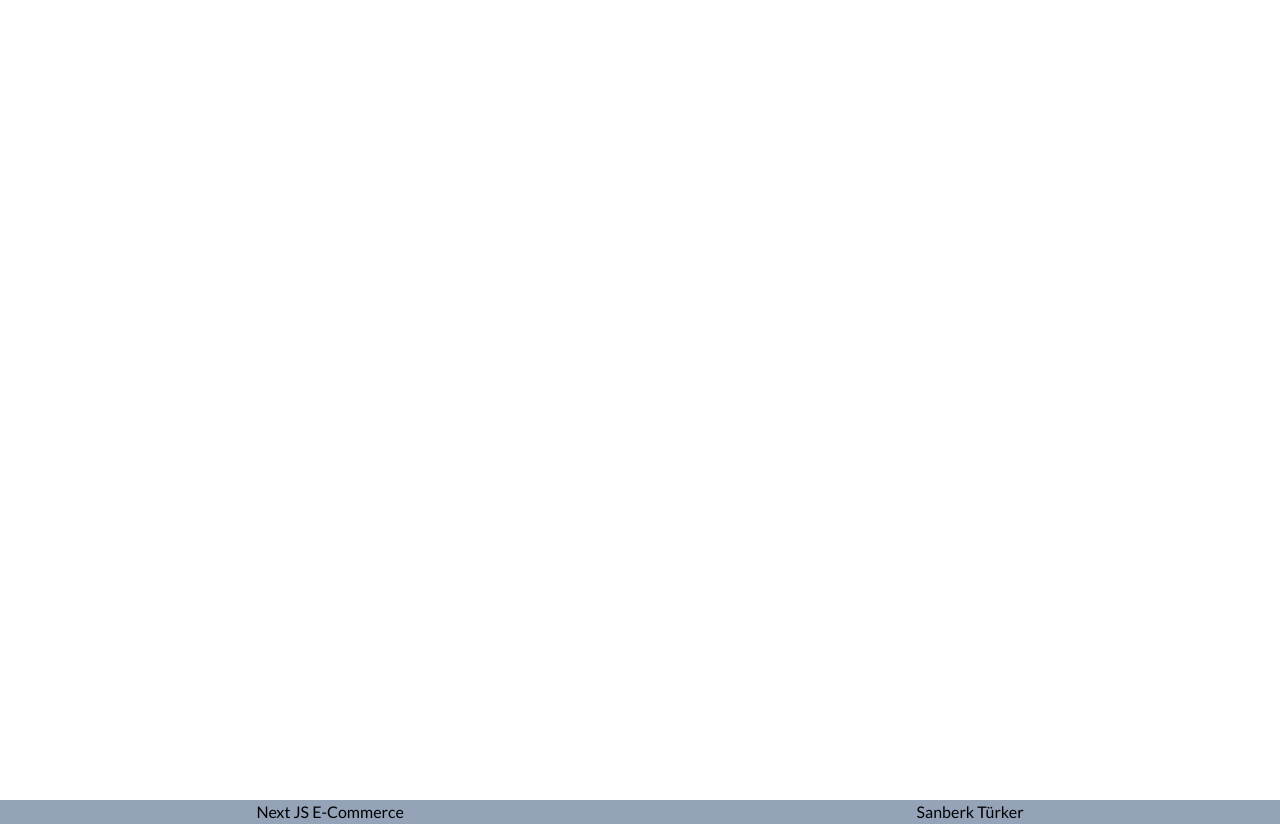
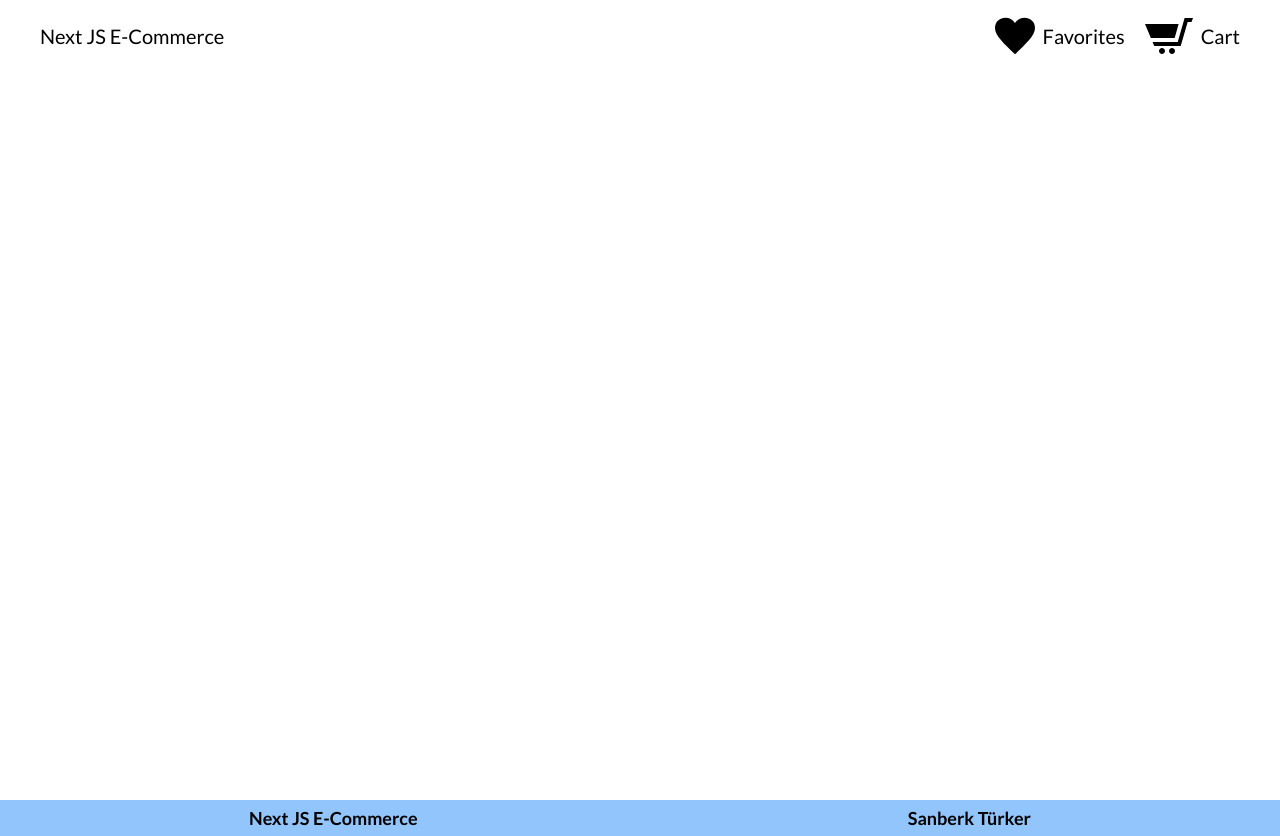
Before and after one commit to sanberkHax/fakest-store, a Next.js app: page / in a window 1280 px wide. Built offline with nearby package versions, Linux system fonts and the light colour scheme.

Commit message:
Add header component

```diff
--- /dev/null
+++ b/components/CartButton.tsx
@@ -0,0 +1,27 @@
+import React from 'react';
+import { useRouter } from 'next/router';
+
+export const CartButton: React.FC = () => {
+  const router = useRouter();
+
+  const clickHandler = (e: React.MouseEvent<HTMLButtonElement, MouseEvent>) => {
+    e.preventDefault();
+    router.push('/cart');
+  };
+
+  return (
+    <button
+      onClick={clickHandler}
+      className="flex items-center justify-center gap-2 hover:fill-red-500 hover:text-red-500"
+    >
+      <svg
+        xmlns="http://www.w3.org/2000/svg"
+        viewBox="0 0 24 24"
+        className="w-12"
+      >
+        <path d="M10 19.5c0 .829-.672 1.5-1.5 1.5s-1.5-.671-1.5-1.5c0-.828.672-1.5 1.5-1.5s1.5.672 1.5 1.5zm3.5-1.5c-.828 0-1.5.671-1.5 1.5s.672 1.5 1.5 1.5 1.5-.671 1.5-1.5c0-.828-.672-1.5-1.5-1.5zm1.336-5l1.977-7h-16.813l2.938 7h11.898zm4.969-10l-3.432 12h-12.597l.839 2h13.239l3.474-12h1.929l.743-2h-4.195z" />
+      </svg>
+      <h1 className="text-xl">Cart</h1>
+    </button>
+  );
+};
--- /dev/null
+++ b/components/FavoritesButton.tsx
@@ -0,0 +1,27 @@
+import React from 'react';
+import { useRouter } from 'next/router';
+
+export const FavoritesButton: React.FC = () => {
+  const router = useRouter();
+
+  const clickHandler = (e: React.MouseEvent<HTMLButtonElement, MouseEvent>) => {
+    e.preventDefault();
+    router.push('/favorites');
+  };
+
+  return (
+    <button
+      onClick={clickHandler}
+      className="flex items-center justify-center gap-2 hover:fill-red-500 hover:text-red-500"
+    >
+      <svg
+        xmlns="http://www.w3.org/2000/svg"
+        viewBox="0 0 24 24"
+        className="w-10"
+      >
+        <path d="M12 4.248c-3.148-5.402-12-3.825-12 2.944 0 4.661 5.571 9.427 12 15.808 6.43-6.381 12-11.147 12-15.808 0-6.792-8.875-8.306-12-2.944z" />
+      </svg>
+      <h1 className="text-xl">Favorites</h1>
+    </button>
+  );
+};
--- /dev/null
+++ b/components/Header.tsx
@@ -0,0 +1,15 @@
+import React from 'react';
+import { CartButton } from './CartButton';
+import { FavoritesButton } from './FavoritesButton';
+
+export const Header: React.FC = () => {
+  return (
+    <div className="flex justify-between p-3 px-10 gap-2 items-center w-full h-1/10">
+      <h1 className="text-xl">Next JS E-Commerce</h1>
+      <div className="flex justify-between gap-5 items-center">
+        <FavoritesButton />
+        <CartButton />
+      </div>
+    </div>
+  );
+};
--- a/pages/index.tsx
+++ b/pages/index.tsx
@@ -1,4 +1,5 @@
 import Head from 'next/head';
+import { Header } from '../components/Header';
 
 export default function Home() {
   return (
@@ -9,10 +10,13 @@ export default function Home() {
         <link rel="icon" href="/favicon.ico" />
       </Head>
 
-      <main className="flex flex-col h-screen w-screen justify-center items-center"></main>
-      <footer className="w-full h-full bg-slate-400 flex justify-around">
-        <h1>Next JS E-Commerce</h1>
-        <h1>Sanberk Türker</h1>
+      <main className="flex flex-col h-screen justify-center items-center">
+        <Header />
+        <section className="h-full w-full"></section>
+      </main>
+      <footer className="w-full h-full bg-blue-300 p-1 flex justify-around items-center">
+        <h2 className="text-lg font-bold">Next JS E-Commerce</h2>
+        <h2 className="text-lg font-bold">Sanberk Türker</h2>
       </footer>
     </div>
   );
```
